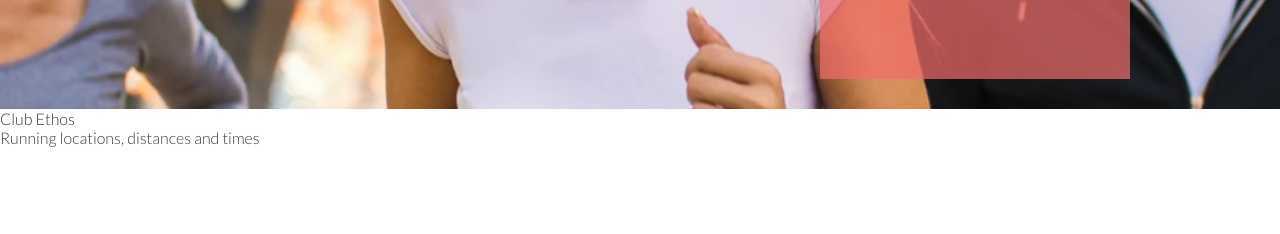
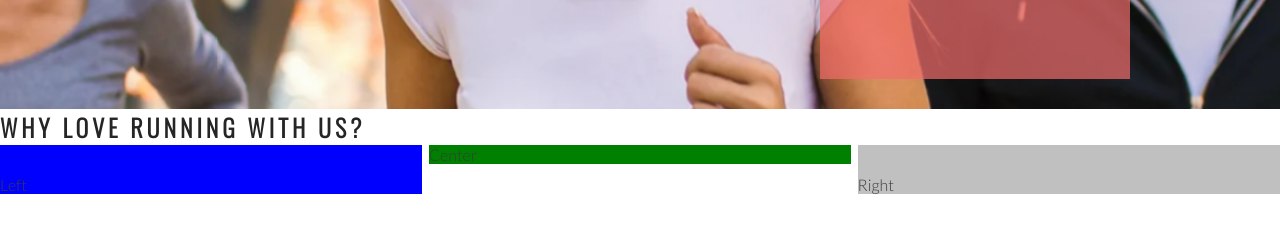
Before and after one commit to Ianterrupter/love-running, a plain HTML site: page index.html in a window 1280 px wide. Shown: the part 566-800 px from the top of the page. Drawn offline with nearby package versions, Linux system fonts and the light colour scheme.

Commit message:
Add club ethos structure

```diff
--- a/assets/css/style.css
+++ b/assets/css/style.css
@@ -22,6 +22,7 @@ h1, h2 {
 #logo {
     float: left;
     font-size: 280%;
+    margin-left: 30px;
 }
 
 #menu {
@@ -101,3 +102,27 @@ h1, h2 {
 
     position: absolute
 }
+
+#club-ethos {
+       height:600px;
+}
+
+#left-about {
+    padding-top: 30px;
+    width: 33%;
+    float: left;
+    background-color: blue;
+}
+
+#right-about {
+    padding-top: 30px;
+    width: 33%;
+    float: right;
+    background-color: silver;
+}
+
+#center-about {
+    width: 33%;
+    margin: 0 auto;
+    background-color: green;
+}
--- a/index.html
+++ b/index.html
@@ -39,8 +39,11 @@
             <h3>Docklands & Phoenix Park</h3>
         </div>
     </section>
-    <section>
-        Club Ethos
+    <section id="club-ethos">
+        <h1>Why Love Running with Us?</h1>
+        <div id="left-about">Left</div>
+        <div id="right-about">Right</div>
+        <div id="center-about">Center</div>
     </section>
     <section>
         Running locations, distances and times
```
